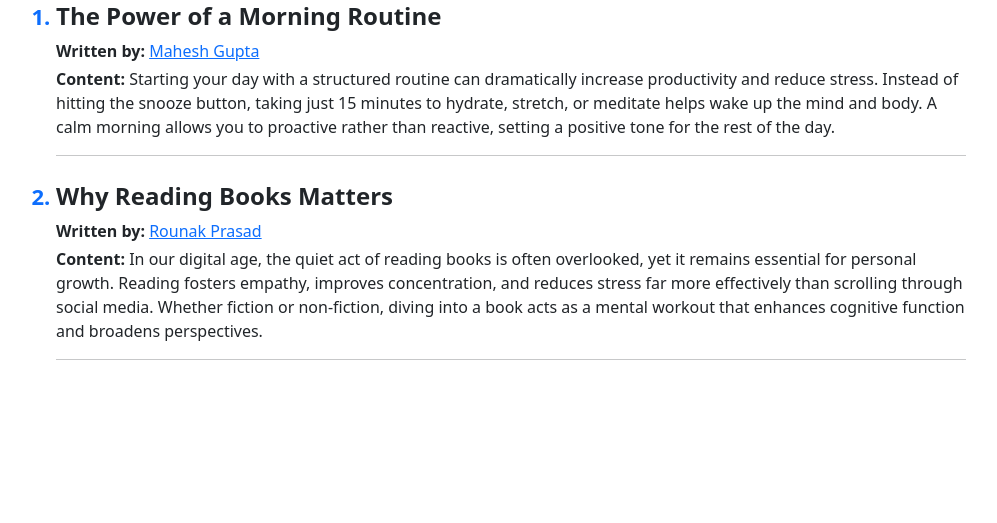
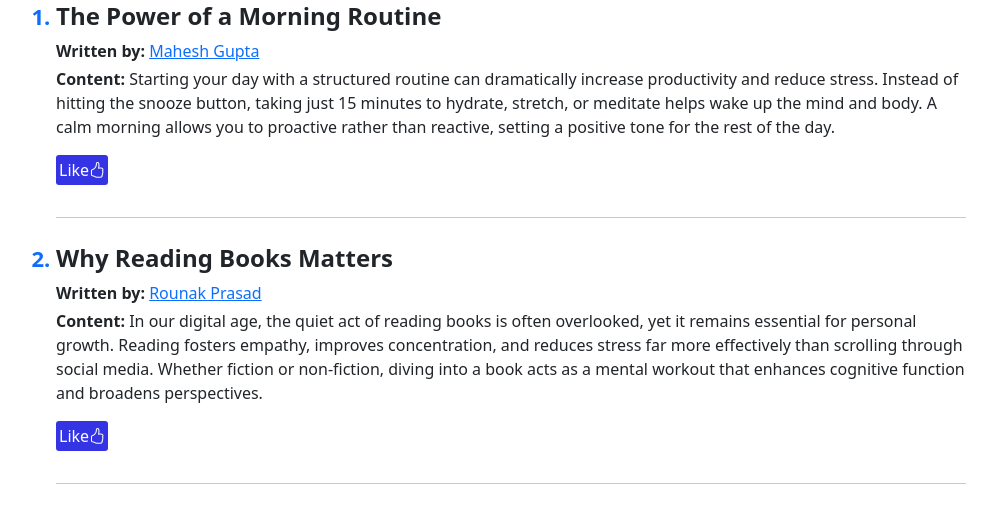
Before and after one commit to rounak161106/flask-article-app, a Flask app: page / in a window 1280 px wide. Shown: the part 80-603 px from the top of the page, without its empty margins (42-1039 px from the left). Run offline with Flask 3, Linux system fonts and the light colour scheme.

Commit message:
Add like to article functionality

```diff
--- /dev/null
+++ b/static/css/style.css
@@ -0,0 +1,11 @@
+#like{
+    padding: 3px;
+    background-color: rgb(52, 52, 228);
+    display: inline-block;
+    color: white;
+    border-radius: 3px;
+}
+
+#like:hover{
+    cursor: pointer;
+}
--- a/static/js/script.js
+++ b/static/js/script.js
@@ -1,10 +1,13 @@
 function validate(event){
-    v = document.getElementById("email").value;
+    v = document.getElementById("feedback").value;
     if(v.indexOf('x') == -1 ){
-        console.log("Error")
         event.preventDefault();
-        alert("Enter a valid email")
+        alert("Feedback can't be empty")
         return false
     }
     return true
 }
+
+function like(){
+    alert("LIked")
+}
--- a/templates/feedback.html
+++ b/templates/feedback.html
@@ -11,7 +11,7 @@
         <label for="email">Email:</label>
         <input type="email" name="email" id="email"><br><br>
 
-        <textarea name="feedback" id="feedback" rows="5" cols="50" required></textarea><br><br>
+        <textarea name="feedback" id="feedback" rows="5" cols="50"></textarea><br><br>
         <input type="submit" value="Send" name="" id="">
     </form>
     <script src="{{ url_for('static', filename = "js/script.js") }}"></script>
--- a/templates/index.html
+++ b/templates/index.html
@@ -5,6 +5,8 @@
         <meta name="viewport" content="width=device-width, initial-scale=1">
         <title>Articles</title>
         <link href="https://cdn.jsdelivr.net/npm/bootstrap@5.3.8/dist/css/bootstrap.min.css" rel="stylesheet" integrity="sha384-sRIl4kxILFvY47J16cr9ZwB07vP4J8+LH7qKQnuqkuIAvNWLzeN8tE5YBujZqJLB" crossorigin="anonymous">
+        <link rel="stylesheet" href="https://cdn.jsdelivr.net/npm/bootstrap-icons@1.13.1/font/bootstrap-icons.min.css">
+        <link rel="stylesheet" href="{{ url_for('static', filename='/css/style.css') }}">
     </head>
     <style>
         ol li::marker {
@@ -45,7 +47,7 @@
                             <p>
                                 <strong>Content:</strong> {{ i.content }}
                             </p>
-
+                            <p id="like" onclick="like()" >Like<i class="bi bi-hand-thumbs-up"></i></p>
                             <hr>
                         </li>
                     {% endfor %}
@@ -55,5 +57,6 @@
 
         </div>
         </div>
+        <script src="{{ url_for('static', filename = "js/script.js") }}"></script>
     </body>
 </html>
```
